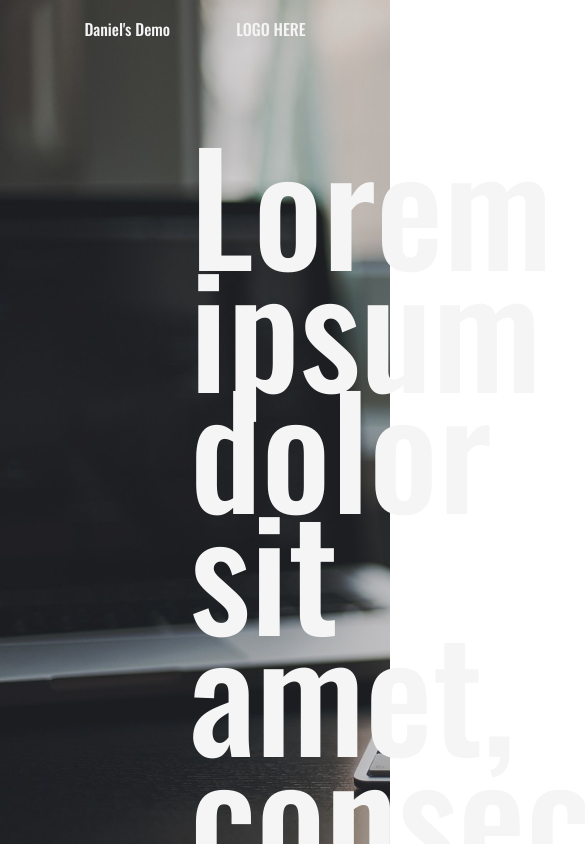
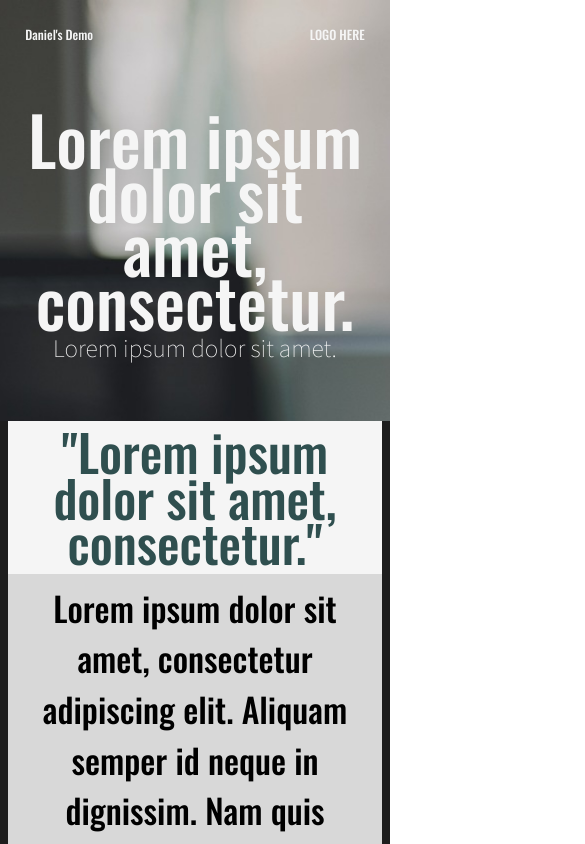
Before and after one commit to d1a9x8u9/MinWebsite, a React app: page / in a window 390 px wide. Shown: the top 844 px of the page, 585 px wide, since content can reach past the window. Built offline with nearby package versions, Linux system fonts and the light colour scheme.

Commit message:
Added mobile view

```diff
--- a/public/index.html
+++ b/public/index.html
@@ -12,6 +12,7 @@
     <link rel="shortcut icon" href="%PUBLIC_URL%/favicon.ico">
     <link href="https://fonts.googleapis.com/css?family=Oswald:500" rel="stylesheet">
     <link href="https://fonts.googleapis.com/css?family=Roboto+Condensed" rel="stylesheet">
+    <link href="https://fonts.googleapis.com/css?family=Source+Sans+Pro:200" rel="stylesheet">
     <link rel="stylesheet" href="https://stackpath.bootstrapcdn.com/bootstrap/4.1.0/css/bootstrap.min.css" integrity="sha384-9gVQ4dYFwwWSjIDZnLEWnxCjeSWFphJiwGPXr1jddIhOegiu1FwO5qRGvFXOdJZ4" crossorigin="anonymous">
     <!--
       Notice the use of %PUBLIC_URL% in the tags above.
@@ -22,7 +23,7 @@
       work correctly both with client-side routing and a non-root public URL.
       Learn how to configure a non-root public URL by running `npm run build`.
     -->
-    <title>React App</title>
+    <title>A simple and responsive website using React</title>
   </head>
   <body>
     <noscript>
--- a/src/components/Content/Code/Code.css
+++ b/src/components/Content/Code/Code.css
@@ -21,3 +21,16 @@
     text-align: center;
     padding: 1vh;
 }
+
+@media only screen and (max-width: 700px) {
+    .Code {
+        background-size: inherit;
+        height: auto;
+        font-size: 2vh;
+        padding: 2vh 0;
+    }
+
+    .CodeParagraph {
+        width: 80%;
+    }
+}
--- a/src/components/Content/Footer/Footer.css
+++ b/src/components/Content/Footer/Footer.css
@@ -19,3 +19,12 @@
     color: white;
     font-family: 'Oswald', sans-serif;
 }
+
+.FooterInfo a {
+    color: white;
+    text-decoration: none;
+}
+
+@media only screen and (max-width: 700px) {
+
+}
--- a/src/components/Content/Footer/Footer.js
+++ b/src/components/Content/Footer/Footer.js
@@ -7,9 +7,9 @@ class Footer extends React.Component {
         return (
             <div className={classes.Footer}>
                <div className={classes.FooterInfo}>
-                    <div>FAQ</div>
-                    <div>About us</div>
-                    <div>Contact</div>
+                    <a href="#">FAQ</a>
+                    <a href="#">About Us</a>
+                    <a href="#">Contact Us</a>
                </div>
             </div>
         )
--- a/src/components/Content/HeaderAndTitle/HeaderAndTitle.css
+++ b/src/components/Content/HeaderAndTitle/HeaderAndTitle.css
@@ -1,5 +1,3 @@
-@import url('https://fonts.googleapis.com/css?family=Source+Sans+Pro:200');
-
 .HeaderAndTitle {
     width: 100%;
     height: inherit;
@@ -22,26 +20,31 @@
     justify-content: space-between;
 }
 
+.HeaderItem {
+    color: whitesmoke;
+}
 .HeaderItem:hover {
-    border-bottom: .10vh solid white;
-    color: rgb(223, 223, 223);
+    color: white;
 }
 
 .Title {
     display: flex;
-    flex-direction: row;
+    flex-flow: column nowrap;
     box-sizing: border-box;
     font-size: 18vh;
     margin: 10vh;
-    justify-content: right;
+    justify-content: center;
+    align-content: right;
+    align-items: center;
     line-height: 80%;
 }
 
 .TitleRHS {
-    width: 60%;
+    width: 50%;
     transition: color .5s;
     display: flex;
-    flex-flow: column nowrap;
+    flex-flow: row nowrap;
+    justify-content: left;
 }
 
 .TitleRHSSubText {
@@ -58,3 +61,41 @@
     padding: 0;
     padding: 5px;
 }
+
+
+@media only screen and (max-width: 800px) {
+    .HeaderAndTitle {
+        height: auto;
+        background-size: inherit;
+        background-position-x: -20vh;
+        padding: 1vh 3vh;
+    }
+
+    .Header {
+        font-size: 1.5vh;
+        display: flex;
+        justify-content: space-between;
+    }
+
+    .Title {
+        font-size: 8vh;
+        margin: 6vh 0;
+        justify-content: center;
+        align-content: center;
+        align-items: center;
+        text-align: center;
+        flex-flow: column nowrap;
+        line-height: 80%;
+    }
+
+    .TitleRHS {
+        width: 100%;
+    }
+
+    .TitleRHSSubText {
+        margin: 1vh 0 0 0;
+        font-size: 3vh;
+        font-family: 'Source Sans Pro', sans-serif;
+        line-height: 100%;
+    }
+}
--- a/src/components/Content/HeaderAndTitle/HeaderAndTitle.js
+++ b/src/components/Content/HeaderAndTitle/HeaderAndTitle.js
@@ -7,7 +7,7 @@ class HeaderAndTitle extends React.Component {
         return(
             <div className={classes.HeaderAndTitle}>
                 <div className={classes.Header}>
-                    <span className={classes.HeaderItem}>Daniel's Demo</span>
+                    <a href="#" className={classes.HeaderItem}>Daniel's Demo</a>
                     <div className={classes.LogoItems}>
                         <span>LOGO HERE </span>
                     </div>
@@ -15,9 +15,9 @@ class HeaderAndTitle extends React.Component {
                 <div className={classes.Title}>
                     <div className={classes.TitleRHS}>
                         Lorem ipsum dolor sit amet, consectetur.
-                        <div className={classes.TitleRHSSubText}>
+                    </div>
+                    <div className={classes.TitleRHSSubText}>
                             Lorem ipsum dolor sit amet.
-                        </div>
                     </div>
                 </div>
             </div>
--- a/src/components/Content/WhoAndLegacy/WhoAndLegacy.css
+++ b/src/components/Content/WhoAndLegacy/WhoAndLegacy.css
@@ -9,15 +9,14 @@
     height: auto;
     width: 100%;
     color: darkslategray;
-    font-size: 15vh;
     font-family: 'Oswald', sans-serif;
     /* border: 1vh whitesmoke solid; */
 }
 
 .WhoAndLegacyItemsLeft {
-    padding: 3vh;
+    font-size: 10vh;
     text-align: center;
-    padding: 0 10vh 0 5vh;
+    padding: 12vh 10vh 0 5vh;
     width: 50%;
     border-right: 2vh solid whitesmoke;
     border-left: 2vh solid rgb(29, 29, 29);
@@ -34,3 +33,33 @@
     flex-flow: column nowrap;
     border-right: 2vh solid rgb(29, 29, 29);
 }
+
+@media only screen and (max-width: 800px) {
+    .WhoAndLegacy {
+        height: auto;
+        flex-flow: column nowrap;
+    }
+
+    .WhoAndLegacyItemsLeft {
+        font-size: 6vh;
+        width: 100%;
+        height: auto;
+        border: none;
+        padding: 1vh;
+        text-align: center;
+        border-left: 1vh solid rgb(29, 29, 29);
+        border-right: 1vh solid rgb(29, 29, 29);
+
+    }
+
+    .WhoAndLegacyItemsRight {
+        width: 100%;
+        height: auto;
+        font-size: 4vh;
+        border: none;
+        padding: 1vh;
+        text-align: center;
+        border-left: 1vh solid rgb(29, 29, 29);
+        border-right: 1vh solid rgb(29, 29, 29);
+    }
+}
--- a/src/components/Content/WhoAndLegacy/WhoAndLegacy.js
+++ b/src/components/Content/WhoAndLegacy/WhoAndLegacy.js
@@ -6,7 +6,7 @@ class WhoAndLegacy extends React.Component {
     render() {
         return(
             <div className={classes.WhoAndLegacy}>
-                <div className={classes.WhoAndLegacyItemsLeft}>Lorem ipsum dolor sit amet, consectetur.</div>
+                <div className={classes.WhoAndLegacyItemsLeft}>"Lorem ipsum dolor sit amet, consectetur."</div>
                 <div className={classes.WhoAndLegacyItemsRight}>
                     <div>Lorem ipsum dolor sit amet, consectetur adipiscing elit. Aliquam semper id neque in dignissim. Nam quis accumsan leo. Fusce a ornare lorem, et tincidunt mauris. Mauris consequat nisi sed sem sodales, vitae dapibus dui semper. Sed non ornare tortor. Nunc finibus sem eu arcu commodo tempus. Curabitur ultrices ex dui. Mauris vehicula consectetur magna, et suscipit sapien pulvinar vel. </div>
                     <div></div>
```
Also changed, not shown: 1 other file (tests, documents, lock files or other folders).
